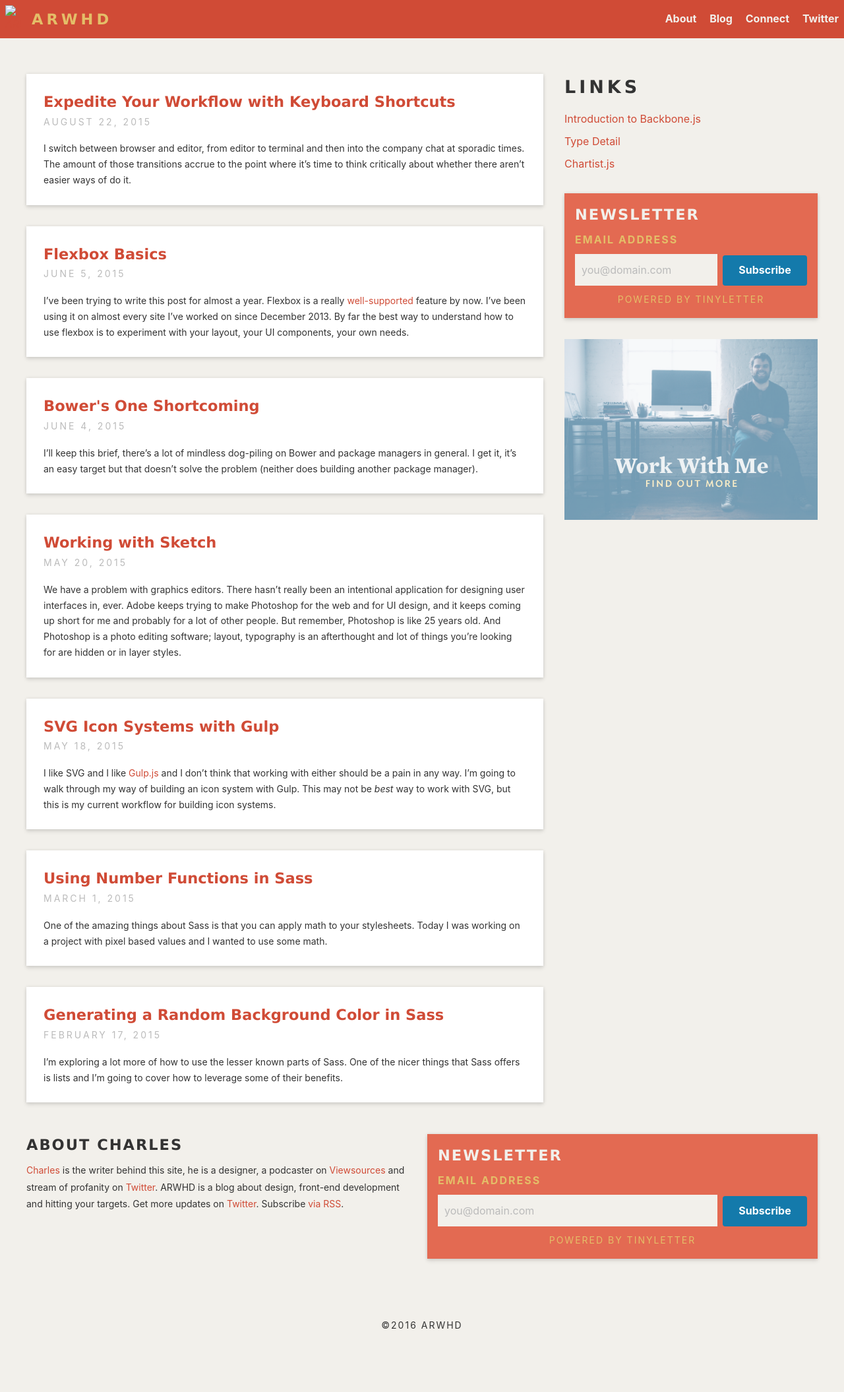
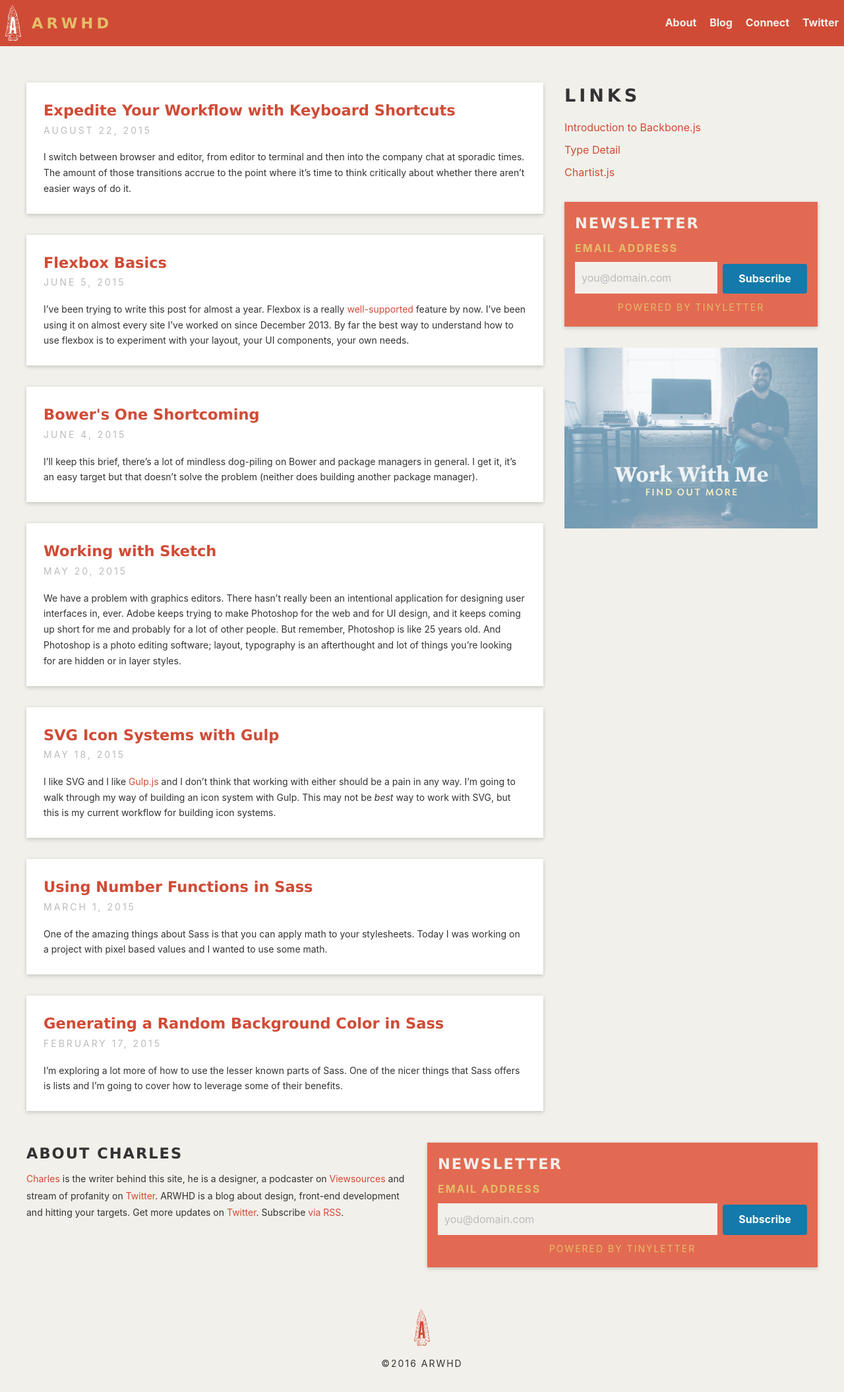
Before and after one commit to charlespeters/ARWHD, a Jekyll site: the page built from index.html, in a window 1280 px wide. Shown: the whole page at 66% size. Built offline with Jekyll 4.4.1, drawn with Linux system fonts in a browser that asks for light colours; some web fonts are replaced; the list of posts is cut into pages by our own code; before the commit the page ends 2052 px from its top, so only the background shows below that.

Commit message:
resolving image paths

```diff
--- a/_includes/layout-header.html
+++ b/_includes/layout-header.html
@@ -1,7 +1,7 @@
 <header class="c-header">
   <div class="c-header__logo u-p2 o-flex o-flex--centerH">
     <a href="/" class="u-d-bl">
-      <img class="c-header__img" src="/img/logowhite2.svg" alt="ARWHD">
+      <img class="c-header__img" src="/assets/dist/img/logowhite2.svg" alt="ARWHD">
     </a>
     <h1 class="c-header__hl h6 u-w700 u-lt-5 u-ml3 u-my0">ARWHD</h1>
   </div>
--- a/_includes/snippet-copyright.html
+++ b/_includes/snippet-copyright.html
@@ -1,4 +1,4 @@
 <div class="u-center u-mb4 u-lt-2">
-  <img src="/img/logo.svg" class="c-footer__logo u-d-bl u-mx-auto u-mb3" alt="">
+  <img src="/assets/dist/img/logo.svg" class="c-footer__logo u-d-bl u-mx-auto u-mb3" alt="">
   <span class="u-bl small">©2016 ARWHD</span>
 </div>
```
